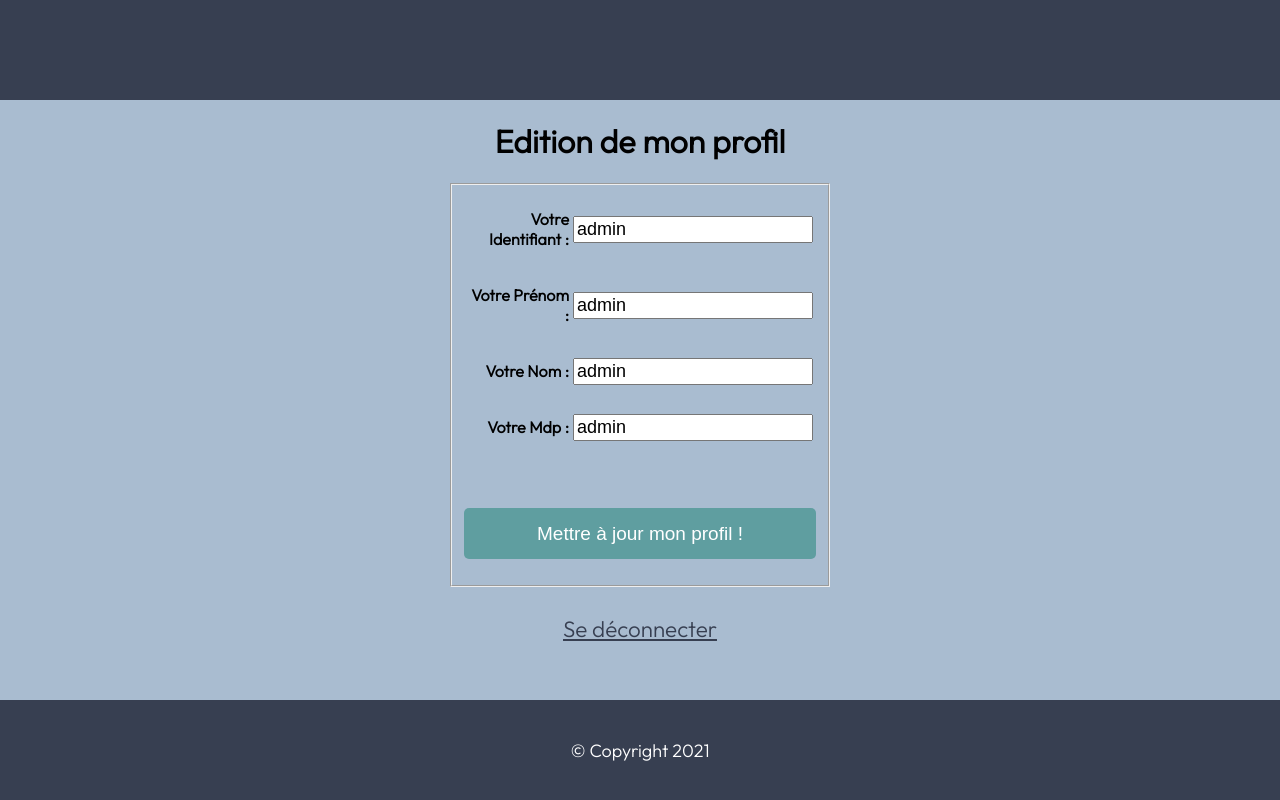
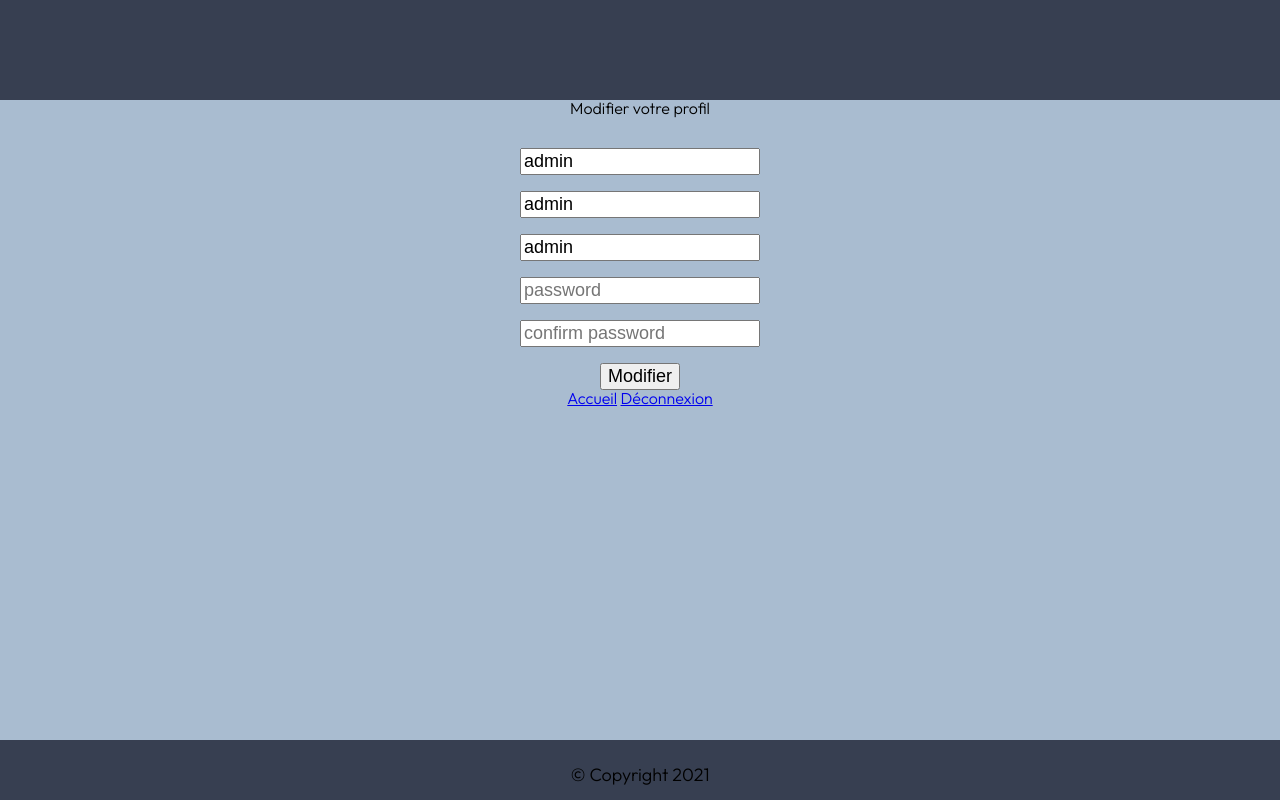
Before and after one commit to florent-regnery/module-connexion, a PHP site: page /profil.php in a window 1280 px wide. Run offline with PHP 8.4, Linux system fonts and the light colour scheme; a user stored in the database is signed in; data comes from the database, SQL or seed files in the repository.

Commit message:
Mise à jour avant final

```diff
--- a/CSS/style.css
+++ b/CSS/style.css
@@ -1,3 +1,57 @@
+/* http://meyerweb.com/eric/tools/css/reset/
+   v2.0 | 20110126
+   License: none (public domain)
+*/
+
+html, body, div, span, applet, object, iframe,
+h1, h2, h3, h4, h5, h6, p, blockquote, pre,
+a, abbr, acronym, address, big, cite, code,
+del, dfn, em, img, ins, kbd, q, s, samp,
+small, strike, strong, sub, sup, tt, var,
+b, u, i, center,
+dl, dt, dd, ol, ul, li,
+fieldset, form, label, legend,
+table, caption, tbody, tfoot, thead, tr, th, td,
+article, aside, canvas, details, embed,
+figure, figcaption, footer, header, hgroup,
+menu, nav, output, ruby, section, summary,
+time, mark, audio, video {
+	margin: 0;
+	padding: 0;
+	border: 0;
+	font-size: 100%;
+	font: inherit;
+	vertical-align: baseline;
+}
+/* HTML5 display-role reset for older browsers */
+article, aside, details, figcaption, figure,
+footer, header, hgroup, menu, nav, section {
+	display: block;
+}
+body {
+	line-height: 1;
+}
+ol, ul {
+	list-style: none;
+}
+blockquote, q {
+	quotes: none;
+}
+blockquote:before, blockquote:after,
+q:before, q:after {
+	content: '';
+	content: none;
+}
+table {
+	border-collapse: collapse;
+	border-spacing: 0;
+}
+/* fin du reset */
+
+* {
+    box-sizing: border-box;
+}
+
 body{
     background-color: #A9BCD0;
     font-family:'Outfit', sans-serif;
@@ -17,28 +71,59 @@ header{
     font-size: large;
 }
 
-footer{
-    background-color: #373F51;
-    font-family:'Outfit', sans-serif;
-    bottom:0;
-    width:100%;
-    height:100px;
-    position:absolute;
-    color: white;
+footer {
+    position: fixed;
+    padding: 10px 10px 0px 10px;
+    font-family: 'Outfit', sans-serif;
+    bottom: 0;
+    width: 100%;
+    height: 60px;
+    background-color:#373F51;
     display: flex;
     align-items: center;
-    justify-content: space-around;
+    justify-content: center;
 }
 
 .contact{
     font-size: large;
 }
 
+.main-box h2 {
+    line-height: 35px;
+}
+
+.main-box span {
+    position: relative;
+}
 .inscription{
     font-family:'Outfit', sans-serif;
     color: cadetblue;
     cursor: pointer;
-    font-size: 220%;
+    position: absolute;
+    padding-left: 5px;
+    padding-right: 5px;
+    transition: all 0.1s;
+    text-decoration: none;
+}
+
+.inscription::after{
+    content: '';
+    display: block;
+    position: absolute;
+    bottom: 5px;
+    width: 0%;
+    background: black;
+    height: 2px;
+    transition: all 0.2s;
+}
+.inscription:hover::after{
+    width: 95%;
+}
+.inscription:hover{
+    color:#1B5299;
+    text-decoration: none;
+    font-size: 20px;
+
 }
 
 .connexion{
@@ -47,8 +132,17 @@ footer{
     color: #373F51;
     cursor: pointer;
     font-size: 140%;
+    text-decoration: none;
 
 }
+
+.connexion:hover{
+    color: #1B5299;
+    font-size: 150%;
+    text-decoration: none;
+}
+
+
 .modif{
     font-family:'Outfit', sans-serif;
     text-align: center;
@@ -75,8 +169,8 @@ input{
     font-size: 19px;
     width: 100%;
     height: 51px;
+    color: #fff;
     padding: 0;
-    color: #fff;
     border: 0;
     outline:0;
 }
@@ -104,3 +198,9 @@ ul,li{
     cursor: pointer;
     font-size: 130%;
 }
+
+.git:hover{
+    color: #1B5299;
+    text-decoration: none;
+    font-size: 150%;
+}
--- a/deconnexion.php
+++ b/deconnexion.php
@@ -3,4 +3,3 @@
 	$_SESSION = array();
 	session_destroy();
 	header("Location: connexion.php");
-?>
--- a/profil.php
+++ b/profil.php
@@ -1,126 +1,97 @@
 <?php
 session_start();
 
-    $bdd = new PDO('mysql:host=localhost;dbname=florent-regnery_moduleconnexion', 'root' ,'');
+$bdd = new PDO('mysql:host=localhost;dbname=moduleconnexion', 'root', '');
 
-	if(isset($_SESSION['id']))
-    {
+if (isset($_SESSION['id'])) {
 	$requser = $bdd->prepare("SELECT * FROM utilisateurs WHERE id = ?");
-	   $requser->execute(array($_SESSION['id']));
+	$requser->execute([$_SESSION['id']]);
 	$user = $requser->fetch();
 
-	   if(isset($_POST['newlogin']) AND !empty($_POST['newlogin']) AND $_POST['newlogin'] != $user['login'])
-       	{
+	if (isset($_POST['newlogin']) and !empty($_POST['newlogin']) and $_POST['newlogin'] != $user['login']) {
 		$newlogin = htmlspecialchars($_POST['newlogin']);
 		$insertlogin = $bdd->prepare("UPDATE utilisateurs SET login = ? WHERE id = ?");
 		$insertlogin->execute(array($newlogin, $_SESSION['id']));
-            header('Location: infosprofil.php?id='.$_SESSION['id']);
+		header('Location: infosprofil.php?id=' . $_SESSION['id']);
 	}
 
-        	if(isset($_POST['newprenom']) AND !empty($_POST['newprenom']) AND $_POST['newprenom'] != $user['prenom'])
-            {
+	if (isset($_POST['newprenom']) and !empty($_POST['newprenom']) and $_POST['newprenom'] != $user['prenom']) {
 		$newprenom = htmlspecialchars($_POST['newprenom']);
 		$insertprenom = $bdd->prepare("UPDATE utilisateurs SET prenom = ? WHERE id = ?");
 		$insertprenom->execute(array($newprenom, $_SESSION['id']));
-                header('Location: infosprofil.php?id='.$_SESSION['id']);
+		header('Location: infosprofil.php?id=' . $_SESSION['id']);
 	}
 
-                if(isset($_POST['newnom']) AND !empty($_POST['newnom']) AND $_POST['newnom'] != $user['nom'])
-                {
+	if (isset($_POST['newnom']) and !empty($_POST['newnom']) and $_POST['newnom'] != $user['nom']) {
 		$newnom = htmlspecialchars($_POST['newnom']);
 		$insertnom = $bdd->prepare("UPDATE utilisateurs SET nom = ? WHERE id = ?");
 		$insertnom->execute(array($newnom, $_SESSION['id']));
-                    header('Location: infosprofil.php?id='.$_SESSION['id']);
+		header('Location: infosprofil.php?id=' . $_SESSION['id']);
 	}
 
-                    if(isset($_POST['newpassword']) AND !empty($_POST['newpassword']))
-                    {
-                        $password = htmlspecialchars($_POST['newpassword']);
+	if (isset($_POST['newpassword1']) and !empty($_POST['newpassword1']) and isset($_POST['newpassword2']) and !empty($_POST['newpassword2'])) {
+		$password1 = sha1($_POST['newpassword1']);
+		$password2 = sha1($_POST['newpassword2']);
+		if ($password1 == $password2) {
 			$insertpassword = $bdd->prepare("UPDATE utilisateurs SET password = ? WHERE id = ?");
-                        $insertpassword->execute(array($password, $_SESSION['id']));
-                        header('Location: infosprofil.php?id='.$_SESSION['id']);
+			$insertpassword->execute(array($password1, $_SESSION['id']));
+			header('Location: infosprofil.php?id=' . $_SESSION['id']);
+		} else {
+			$msg = "Vos mots de passes ne correspondent pas !";
+		}
+	}
 
-                    }
+
 ?>
 	<!DOCTYPE html>
 	<html lang="en">
+
 	<head>
 		<meta charset="UTF-8">
 		<meta http-equiv="X-UA-Compatible" content="IE=edge">
 		<meta name="viewport" content="width=device-width, initial-scale=1.0">
 		<title>Edition Profil</title>
-		<link rel="stylesheet" href="../module-connexion/CSS/style.css"/>
+		<link rel="stylesheet" href="/module-connexion/CSS/style.css" />
 		<link rel="preconnect" href="https://fonts.googleapis.com">
 		<link rel="preconnect" href="https://fonts.gstatic.com" crossorigin>
 		<link href="https://fonts.googleapis.com/css2?family=Outfit:wght@300&display=swap" rel="stylesheet">
 	</head>
+
 	<body>
 		<header>
 
 		</header>
+
+		<body>
 			<div align="center">
-				<h1>Edition de mon profil</h1>
-
-				<form method="POST" action="" enctype="multipart/form-data" class="form">
-					<fieldset>
-						<table class="table">
-						<tr>
-							<td align="right">
-								<label for = "login"><p><strong> Votre Identifiant : </strong></p></label>
-							</td>
-							<td>
-								<input type="text" name="login" id = "login" value="<?php echo $user['login']; ?>" autocomplete="off"/>
-							</td>
-						</tr>
-						<tr>
-							<td align="right">
-								<label for = "prenom"><p><strong> Votre Prénom : </strong></p></label>
-							</td>
-							<td>
-								<input type="text" name="prenom" id = "prenom" value="<?php echo $user['prenom']; ?>" autocomplete="off"/>
-							</td>
-						</tr>
-						<tr>
-							<td align="right">
-								<label for = "nom"><p><strong> Votre Nom : </strong></p></label>
-							</td>
-							<td>
-								<input type="text" name="nom" id = "nom" value="<?php echo $user['nom']; ?>" autocomplete="off"/>
-							</td>
-						</tr>
-						<tr>
-							<td align="right">
-								<label for = "password"><p><strong> Votre Mdp : </strong></p></label>
-							</td>
-							<td>
-								<input type="text" name="password" id = "password" value="<?php echo $user['password']; ?>" autocomplete="off"/>
-							</td>
-						</tr>
-						</table>
-							<p>
-							<br/>
-							<p>
-								<input class="bouton" type="submit" name="submit" value="Mettre à jour mon profil !"/>
-							</p>
-					</fieldset>
-					<a href="deconnexion.php" class="connexion"><br/>Se déconnecter</a>
+				<h2>Modifier votre profil</h2>
+				<br /><br />
+				<form method="POST" action="">
+					<input type="text" name="newlogin" placeholder="login" value="<?php echo @$user['login'] ?>" /><br /><br />
+					<input type="text" name="newprenom" placeholder="prenom" value="<?php echo @$user['prenom'];  ?>" /><br /><br />
+					<input type="text" name="newnom" placeholder="nom" value="<?php echo @$user['nom'] ?>" /><br /><br />
+					<input type="password" name="newpassword1" placeholder="password" /><br /><br />
+					<input type="password" name="newpassword2" placeholder="confirm password" />
+					<br /><br />
+					<input type="submit" name="modification" value="Modifier" />
 				</form>
-
+				<a href="index.php">Accueil</a>
+				<a href="deconnexion.php">Déconnexion</a>
 				<?php
-						if(isset($msg)) { echo $msg; }
+				if (isset($erreur)) {
+					echo '<font color="red">' . $erreur . "</font>";
+				}
 				?>
 			</div>
+
 			<footer>
-
 				<div class="contact">© Copyright 2021 </div>
-
 			</footer>
 		</body>
+
 	</html>
 <?php
-	}
-	else
-	{
+} else {
 	header("Location: connexion.php");
 }
 ?>
```
Also changed, not shown: admin.php (+18 -9 lines), connexion.php (+39 -47 lines), formulaire.php (+39 -73 lines), index.php (+19 -15 lines), infosprofil.php (+25 -30 lines). Lines whose indentation alone changed are shown as unchanged.
